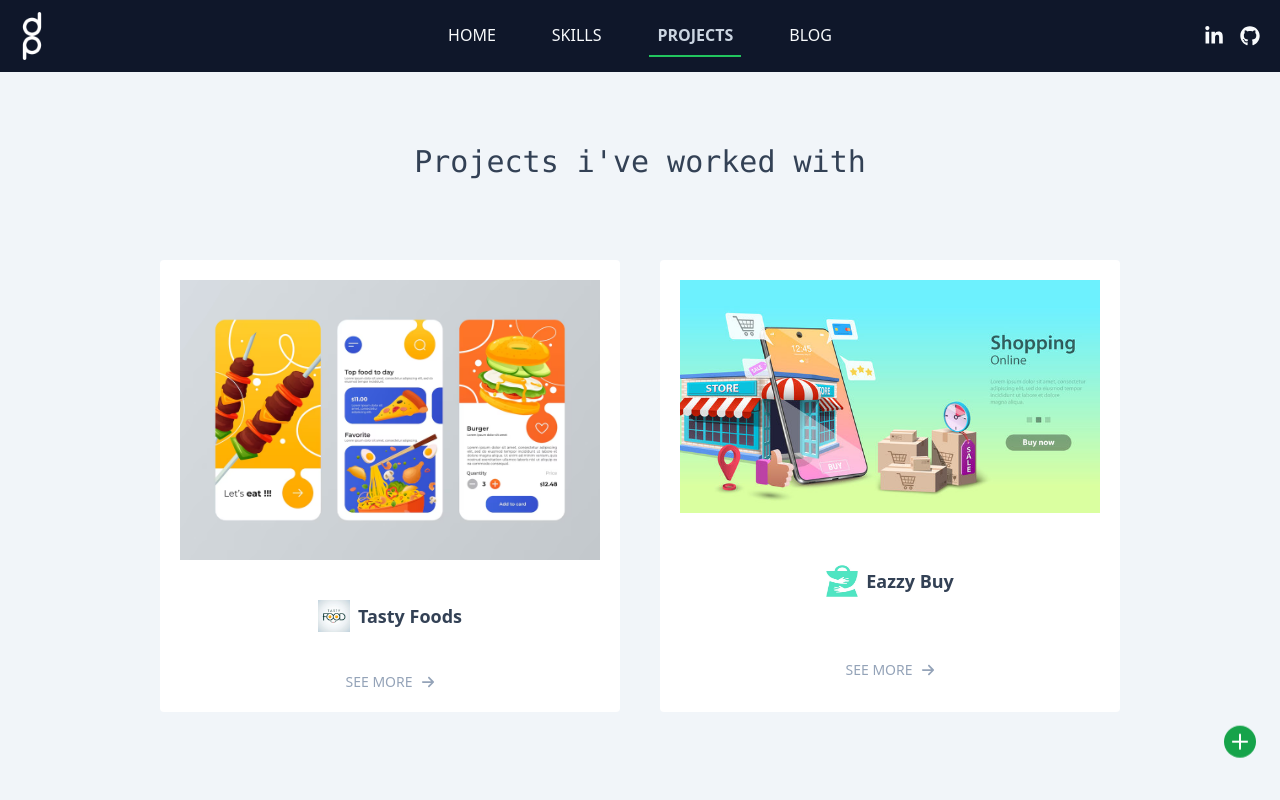
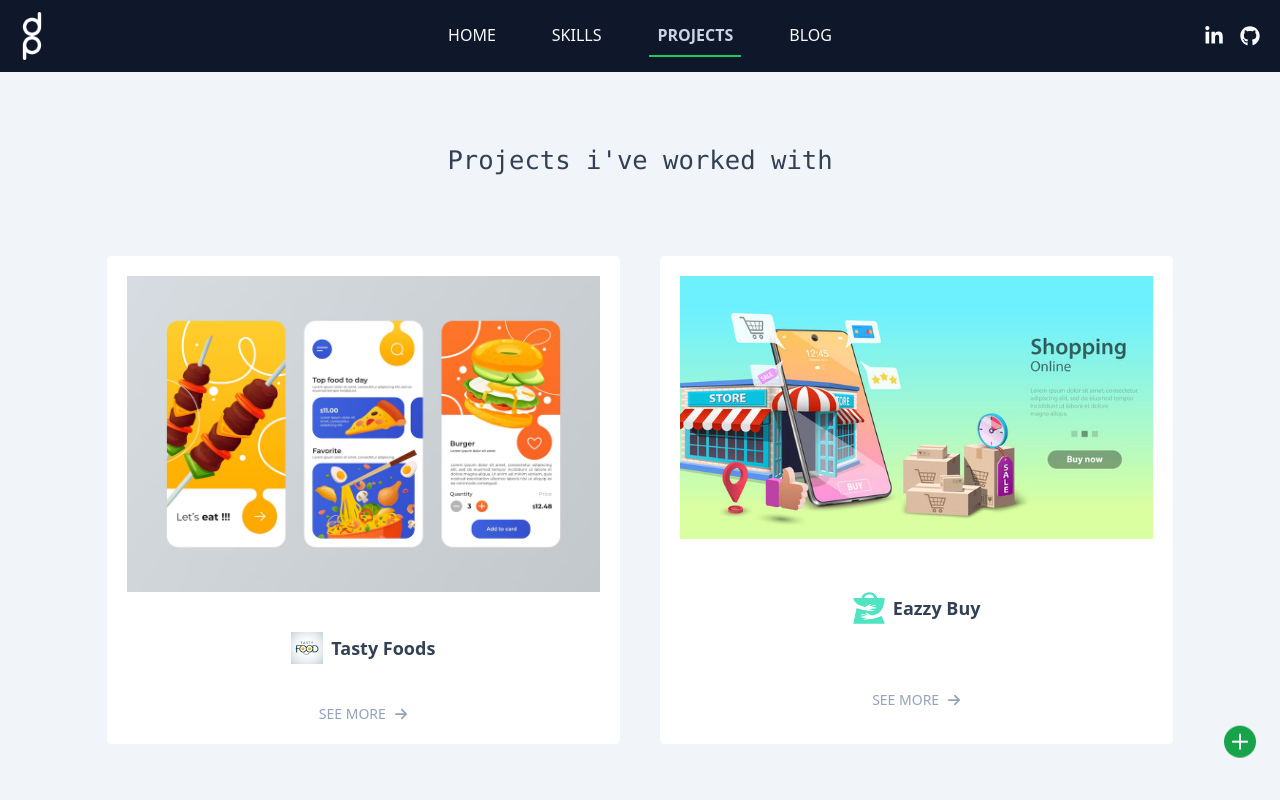
Before and after one commit to pavithransoft/pavi, a React (Vite) app: page /projects in a window 1280 px wide. Shown: the top 800 px of the page. Built offline with nearby package versions, Linux system fonts and the light colour scheme.

Commit message:
updated commit

```diff
--- a/src/pages/Projects.jsx
+++ b/src/pages/Projects.jsx
@@ -4,10 +4,10 @@
 const Projects = () => {
   return (
     <section className="bg-slate-100 pt-36 pb-24">
-      <h1 className="text-center text-3xl font-mono font-medium text-slate-700 pb-20">
+      <h1 className="text-center text-xl md:text-2xl lg:text-[1.6rem] font-mono font-medium text-slate-700 pb-20">
         Projects {`i've`} worked with
       </h1>
-      <ul className="w-3/4 m-auto grid grid-cols-2 gap-10">
+      <ul className="w-5/6 m-auto grid sm:grid-cols-2 gap-10">
         {projects.map((project, index) => (
           <li
             key={index}
```
